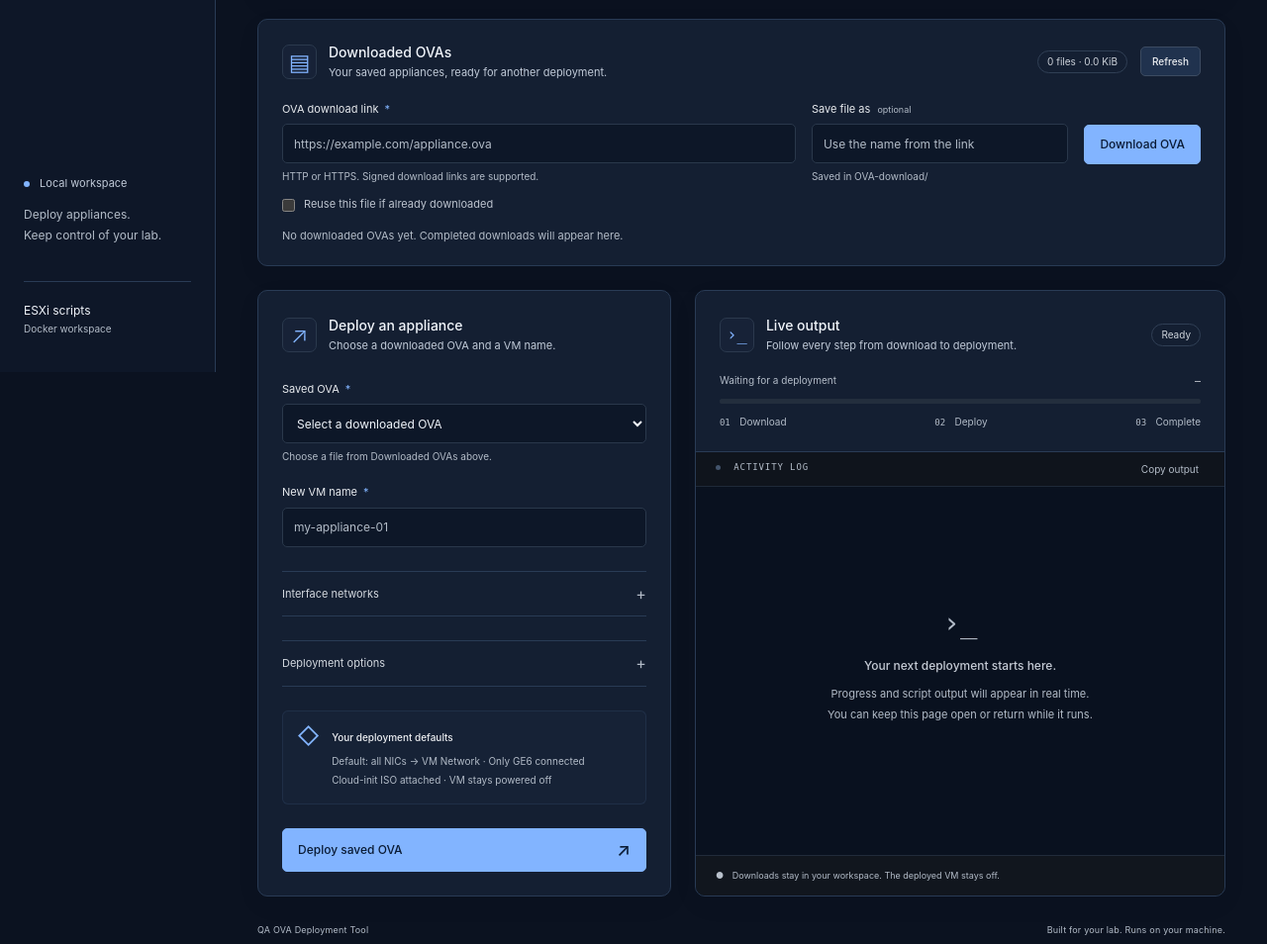
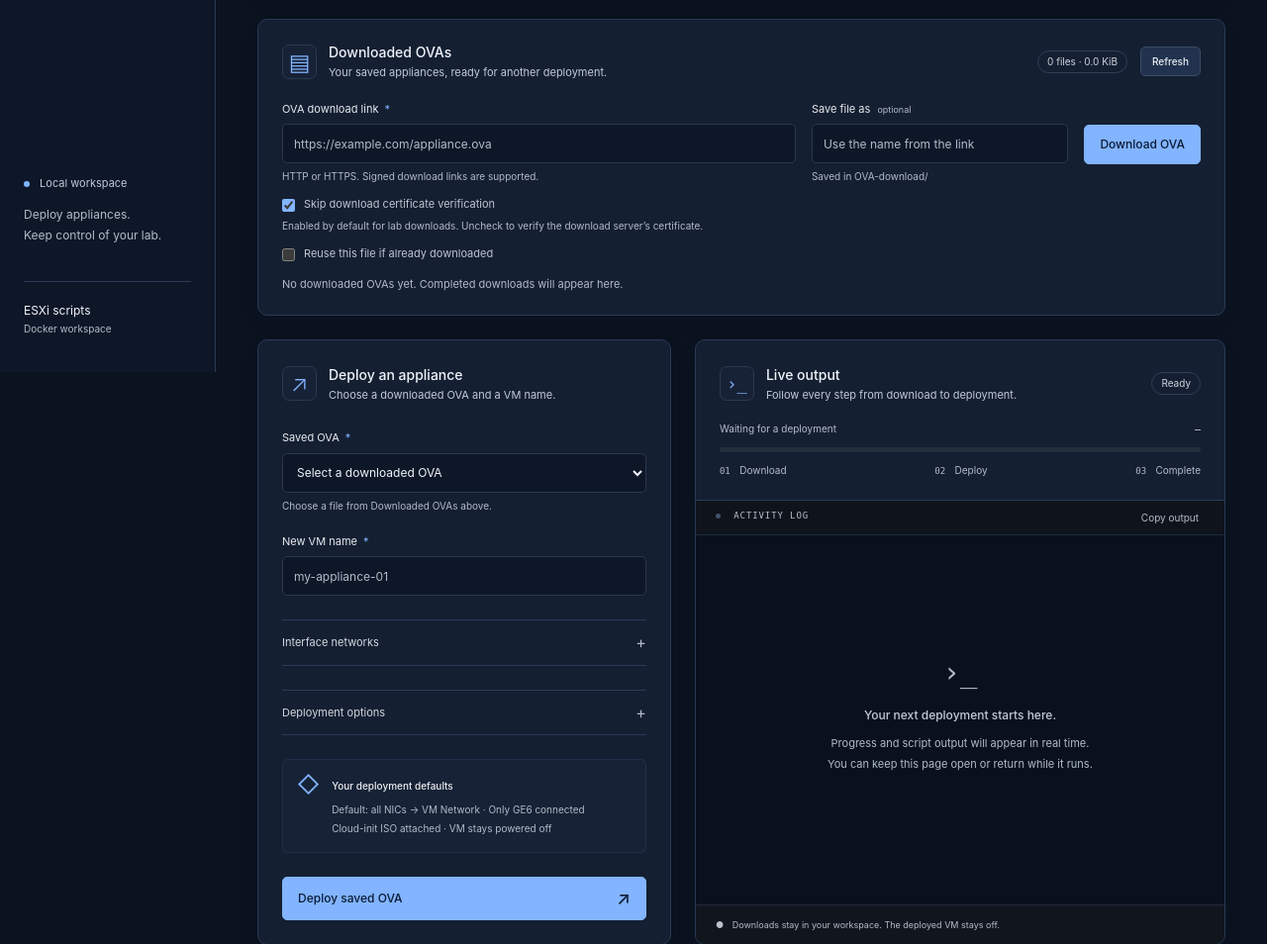
Before and after one commit to sheckuntangle/esxi-scripts, a Flask app: page / in a window 1280 px wide. Shown: the part 424-1378 px from the top of the page at 99% size. Run offline with Flask 3, Linux system fonts and the light colour scheme; data that the repository does not hold is empty.

Commit message:
Add download certificate verification toggle enabled for lab use
Skip download certificate verification by default, with a checkbox to opt into verified HTTPS. Validate the setting, show its state in live output, and document the trust tradeoff.

```diff
--- a/web/app.py
+++ b/web/app.py
@@ -161,13 +161,14 @@ def deployment_input(data):
             raise InputError("GE6 NIC position must be between 1 and 128.")
     else:
         ge6 = None
-    for flag in ("reuse_existing", "download_only"):
+    for flag in ("reuse_existing", "download_only", "skip_download_tls_verification"):
         if flag in data and not isinstance(data[flag], bool):
             raise InputError(f"{flag} must be true or false.")
     return dict(source=source, url=url if source == "url" else "", filename=filename, name=name, datastore=datastore, iso_folder=iso_folder,
                 ge6_nic=ge6, nic_mappings=nic_input(data.get("nic_mappings", [])),
                 network_host=str(data.get("network_host", "")), network_user=str(data.get("network_user", "")),
-                download_only=data.get("download_only") is True, insecure=True, reuse_existing=source == "downloaded" or data.get("reuse_existing", False))
+                download_only=data.get("download_only") is True,
+                skip_download_tls_verification=data.get("skip_download_tls_verification", True), insecure=True, reuse_existing=source == "downloaded" or data.get("reuse_existing", False))
 
 
 def action_input(data):
@@ -312,8 +313,11 @@ class Jobs:
             raise InputError("The selected OVA no longer exists.")
         temporary = directory / (job.filename + "." + job.id + ".part")
         job.emit(f"Downloading OVA to OVA-download/{job.filename}", percent=0)
+        skip_tls = job.options.get("skip_download_tls_verification", True)
+        job.emit("Download certificate verification: " + ("disabled" if skip_tls else "enabled"))
         try:
             with requests.get(job.options["url"], stream=True, timeout=(20, 120),
+                              verify=not skip_tls,
                               headers={"Accept-Encoding": "identity"}) as response:
                 if not 200 <= response.status_code < 300:
                     raise InputError(f"Download server returned HTTP {response.status_code}.")
@@ -349,7 +353,7 @@ class Jobs:
             job.emit(f"Download complete: {received / 1048576:.1f} MiB saved as {job.filename}", percent=100)
             return target
         except requests.exceptions.SSLError:
-            raise InputError("Download certificate verification failed. Configure HOST_CA_BUNDLE with a CA bundle that trusts the download server, then recreate the GUI container.") from None
+            raise InputError("Download certificate verification failed. Enable Skip download certificate verification, or configure HOST_CA_BUNDLE with a trusted CA bundle and recreate the GUI container.") from None
         except requests.exceptions.ConnectTimeout:
             raise InputError("Connection to the download server timed out. Check its address and network access.") from None
         except requests.exceptions.ReadTimeout:
--- a/web/static/app.js
+++ b/web/static/app.js
@@ -415,7 +415,7 @@ $('download-form').addEventListener('submit', async (event) => {
   if (busy) return;
   setBusy(true); $('download-message').textContent = '';
   try {
-    const data = await api('/api/jobs', { method: 'POST', body: JSON.stringify({ source: 'url', url: $('ova-url').value, filename: $('filename').value, name: 'OVA download', download_only: true, reuse_existing: $('reuse-existing').checked }) });
+    const data = await api('/api/jobs', { method: 'POST', body: JSON.stringify({ source: 'url', url: $('ova-url').value, filename: $('filename').value, name: 'OVA download', download_only: true, skip_download_tls_verification: $('skip-download-tls').checked, reuse_existing: $('reuse-existing').checked }) });
     setupDownload = true; follow(data.job, true);
   } catch (error) { $('download-message').textContent = error.message; setBusy(false); }
 });
--- a/web/templates/index.html
+++ b/web/templates/index.html
@@ -46,6 +46,8 @@
             <label>Save file as <span class="optional">optional</span><input id="filename" name="filename" placeholder="Use the name from the link" autocomplete="off"><span class="field-help">Saved in OVA-download/</span></label>
             <button id="download-button" class="button primary" type="submit">Download OVA</button>
           </div>
+          <label class="check"><input id="skip-download-tls" type="checkbox" checked><span>Skip download certificate verification</span></label>
+          <p class="field-help">Enabled by default for lab downloads. Uncheck to verify the download server’s certificate.</p>
           <label class="check"><input id="reuse-existing" type="checkbox"><span>Reuse this file if already downloaded</span></label>
           <p id="download-message" class="message error" role="alert"></p>
         </fieldset></form>
```
Also changed, not shown: SECURITY.md (+4 -1 lines), tests/test_web.py (+19 -0 lines), README.md.
